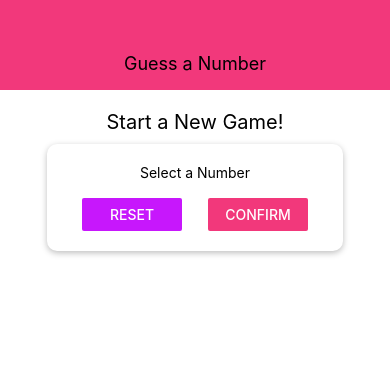
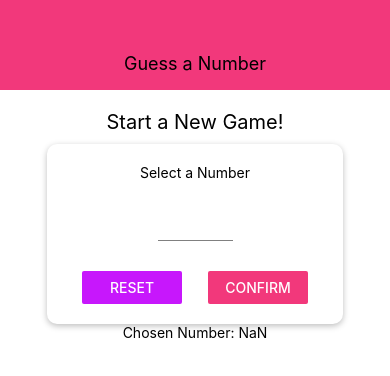
Before and after one commit to Balazs-D/guess-a-number, a React Native app: screen / in a window 390 px wide. Both pictures are taken after a click on the button "CONFIRM". Shown: the top 376 px of the page. Built offline with nearby package versions, Linux system fonts and the light colour scheme.

Commit message:
feedback before confirm

```diff
--- a/App.js
+++ b/App.js
@@ -1,4 +1,3 @@
-import { StatusBar } from "expo-status-bar";
 import React from "react";
 import { StyleSheet, Text, View } from "react-native";
 import Header from "./components/Header";
--- /dev/null
+++ b/Components/Input.js
@@ -0,0 +1,16 @@
+import React from "react";
+import { StyleSheet, TextInput } from "react-native";
+
+const Input = (props) => {
+  return <TextInput {...props} style={{ ...styles.input, ...props.style }} />;
+};
+
+const styles = StyleSheet.create({
+  input: {
+    height: 30,
+    borderBottomColor: "grey",
+    borderBottomWidth: 1,
+    marginVertical: 30,
+  },
+});
+export default Input;
--- a/screens/StartScreen.js
+++ b/screens/StartScreen.js
@@ -1,25 +1,81 @@
-import React from "react";
-import { View, Text, StyleSheet, TextInput, Button } from "react-native";
+import React, { useState } from "react";
+import {
+  View,
+  Text,
+  StyleSheet,
+  Button,
+  TouchableWithoutFeedback,
+  Keyboard,
+} from "react-native";
 import Card from "../components/Card";
 import Colors from "../constants/colors";
+import Input from "../components/Input";
 
 const StartGameScreen = () => {
+  const [enteredValue, setEnteredValue] = useState("");
+  const [confirmed, setConfirmed] = useState(false);
+  const [enteredNumber, setEnteredNumber] = useState();
+  const [selectedNumber, setSelectedNumber] = useState();
+
+  const NumberInputHandler = (inputText) => {
+    setEnteredValue(inputText.replace(/[^0-9]/g), "");
+  };
+
+  const ResetInputHandler = () => {
+    setEnteredValue("");
+    setConfirmed(false);
+  };
+
+  const ConfirmInputHandler = () => {
+    const chosenNumber = parseInt(enteredValue);
+    if (chosenNumber === NaN || chosenNumber <= 0 || chosenNumber > 99) {
+      return;
+    }
+    setConfirmed(true);
+    setSelectedNumber(chosenNumber);
+    setEnteredValue("");
+  };
+
+  let confirmedOutput;
+  if (confirmed) {
+    confirmedOutput = <Text>Chosen Number: {selectedNumber}</Text>;
+  }
+
   return (
+    <TouchableWithoutFeedback onPress={() => Keyboard.dismiss()}>
       <View style={styles.screen}>
         <Text style={styles.title}>Start a New Game!</Text>
         <Card style={styles.inputCont}>
           <Text>Select a Number</Text>
-        <TextInput />
+          <Input
+            style={styles.input}
+            autoCapitalize="none"
+            autoCorrect={false}
+            keyboardType="number-pad"
+            maxLength={2}
+            onChangeText={NumberInputHandler}
+            value={enteredValue}
+          />
           <View style={styles.buttonCont}>
             <View style={styles.button}>
-            <Button title="Reset" onPress={() => {}} color={Colors.accent} />
+              <Button
+                title="Reset"
+                onPress={ResetInputHandler}
+                color={Colors.accent}
+              />
             </View>
             <View style={styles.button}>
-            <Button title="Confirm" onPress={() => {}} color={Colors.primary} />
+              <Button
+                title="Confirm"
+                onPress={ConfirmInputHandler}
+                color={Colors.primary}
+              />
             </View>
           </View>
         </Card>
+        {confirmedOutput}
       </View>
+    </TouchableWithoutFeedback>
   );
 };
 
@@ -47,5 +103,9 @@
   button: {
     width: 100,
   },
+  input: {
+    width: 75,
+    textAlign: "center",
+  },
 });
 export default StartGameScreen;
```
Lines whose indentation alone changed are shown as unchanged.
